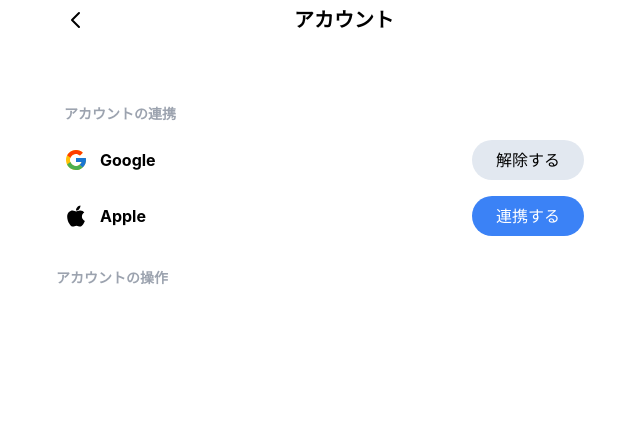
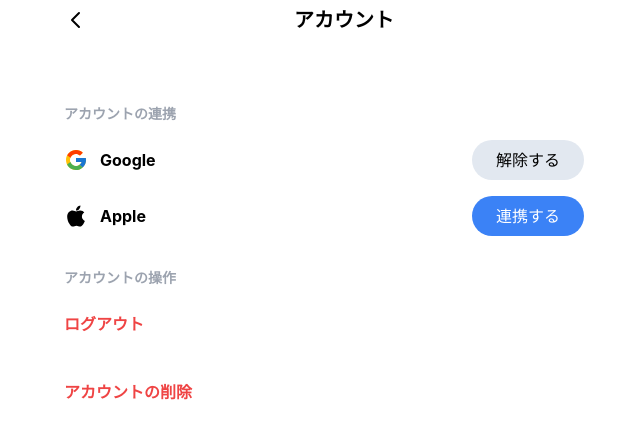
Before and after one commit to qinmemo-j1/qinmemo-j1, a Next.js app: page /mypage/account in a window 1280 px wide. Shown: the top 438 px of the page, without its empty margins (316-956 px from the left). Built offline with nearby package versions, Linux system fonts and the light colour scheme.

Commit message:
✨ モーダル機能の実施

```diff
--- /dev/null
+++ b/src/components/Modal/AlertModal.tsx
@@ -0,0 +1,80 @@
+import React from "react";
+import { Dispatch, Fragment, SetStateAction, VFC } from "react";
+import { Dialog, Transition } from "@headlessui/react";
+
+type Props = {
+  title: string;
+  message: string;
+  onClick: () => void;
+  isOpen: boolean;
+  setIsOpen: Dispatch<SetStateAction<boolean>>;
+};
+
+export const AlertModal: VFC<Props> = (props) => {
+  const { isOpen, onClick, title, message, setIsOpen } = props;
+
+  return (
+    <Transition appear show={isOpen} as={Fragment}>
+      <Dialog
+        as="div"
+        className="overflow-y-auto fixed inset-0 z-10 bg-gray-500/75 transition-opacity"
+        onClose={() => setIsOpen(false)}
+      >
+        <div className="px-4 min-h-screen text-center">
+          <Transition.Child
+            as={Fragment}
+            enter="ease-out duration-300"
+            enterFrom="opacity-0"
+            enterTo="opacity-100"
+            leave="ease-in duration-200"
+            leaveFrom="opacity-100"
+            leaveTo="opacity-0"
+          >
+            <Dialog.Overlay className="fixed inset-0" />
+          </Transition.Child>
+          <span
+            className="inline-block h-screen align-middle"
+            aria-hidden="true"
+          >
+            &#8203
+          </span>
+          <Transition.Child
+            as={Fragment}
+            enter="ease-out duration-300"
+            enterFrom="opacity-0 scale-95"
+            enterTo="opacity-100 scale-100"
+            leave="ease-in duration-200"
+            leaveFrom="opacity-100 scale-100"
+            leaveTo="opacity-0 scale-95"
+          >
+            <div className="inline-block overflow-hidden p-6 my-8 w-full max-w-md text-left align-middle bg-white rounded-2xl shadow-xl transition-all">
+              <Dialog.Title as="h3" className="text-2xl font-bold text-center">
+                {title}
+              </Dialog.Title>
+              <div className="mt-2">
+                <p className="py-4 text-sm text-center">{message}</p>
+              </div>
+
+              <div className="mt-4">
+                <div className="flex gap-4 justify-center">
+                  <button
+                    className="z-10 py-3 px-8 text-black bg-slate-100 rounded-full border-none hover:opacity-70"
+                    onClick={() => setIsOpen(false)}
+                  >
+                    キャンセル
+                  </button>
+                  <button
+                    className="z-10 py-3 px-12 text-white bg-red-500 rounded-full  hover:opacity-70"
+                    onClick={onClick}
+                  >
+                    OK
+                  </button>
+                </div>
+              </div>
+            </div>
+          </Transition.Child>
+        </div>
+      </Dialog>
+    </Transition>
+  );
+};
--- a/src/pages/mypage/account/index.tsx
+++ b/src/pages/mypage/account/index.tsx
@@ -1,9 +1,10 @@
-import React from "react";
+import React, { useState } from "react";
 import { NextPage } from "next";
 import { FcGoogle } from "react-icons/fc";
 import { FaApple } from "react-icons/fa";
 import { ChevronLeftIcon } from "@heroicons/react/outline";
 import { useRouter } from "next/router";
+import { AlertModal } from "@/components/Modal/AlertModal";
 
 const Account: NextPage = () => {
   const handleGoogleConnect = () => {
@@ -15,9 +16,32 @@ const Account: NextPage = () => {
   };
 
   const router = useRouter();
+
+  const [isOpenLogout, setIsOpenLogout] = useState(false);
+  const [isOpenAccount, setIsOpenAccount] = useState(false);
+
   const handleClickReturn = () => {
     return router.back();
   };
+
+  const handleModalActions = [
+    {
+      isOpen: isOpenLogout,
+      setIsOpen: setIsOpenLogout,
+      title: "ログアウト",
+      message: "ログアウトしてよろしいですか？",
+      onClick: handleClickReturn,
+      buttonChildren: "ログアウト",
+    },
+    {
+      isOpen: isOpenAccount,
+      setIsOpen: setIsOpenAccount,
+      title: "アカウントの削除",
+      message: "アカウントを完全に削除してよろしいですか？",
+      onClick: () => alert("アカウントを削除しました"),
+      buttonChildren: "アカウントの削除",
+    },
+  ];
 
   return (
     <div className="px-5 mx-auto max-w-xl">
@@ -67,13 +91,31 @@ const Account: NextPage = () => {
           </div>
         </div>
       </div>
-      <section className="flex flex-row items-start mt-8 w-full">
-        <div className="text-sm font-bold text-gray-400">アカウントの操作</div>
-      </section>
-      <ul>
-        <li className="flex flex-row items-start mt-8 w-full"></li>
-        <li className="flex flex-row justify-start mt-8 w-full"></li>
-      </ul>
+      <div className="flex flex-col flex-1 items-center px-2">
+        <section className="flex flex-row items-start mt-8 w-full">
+          <div className="text-sm font-bold text-gray-400">
+            アカウントの操作
+          </div>
+        </section>
+      </div>
+
+      {handleModalActions.map((item) => (
+        <div key={item.title}>
+          <button
+            className="  p-2 mt-4 mb-3 font-bold text-red-500 dark:text-red-400 hover:bg-slate-100 rounded-sm dark:hover:bg-darkhover modal-button"
+            onClick={() => item.setIsOpen(true)}
+          >
+            {item.buttonChildren}
+          </button>
+          <AlertModal
+            isOpen={item.isOpen}
+            setIsOpen={item.setIsOpen}
+            message={item.message}
+            title={item.title}
+            onClick={item.onClick}
+          />
+        </div>
+      ))}
     </div>
   );
 };
```
Also changed, not shown: tsconfig.json (+6 -1 lines).
